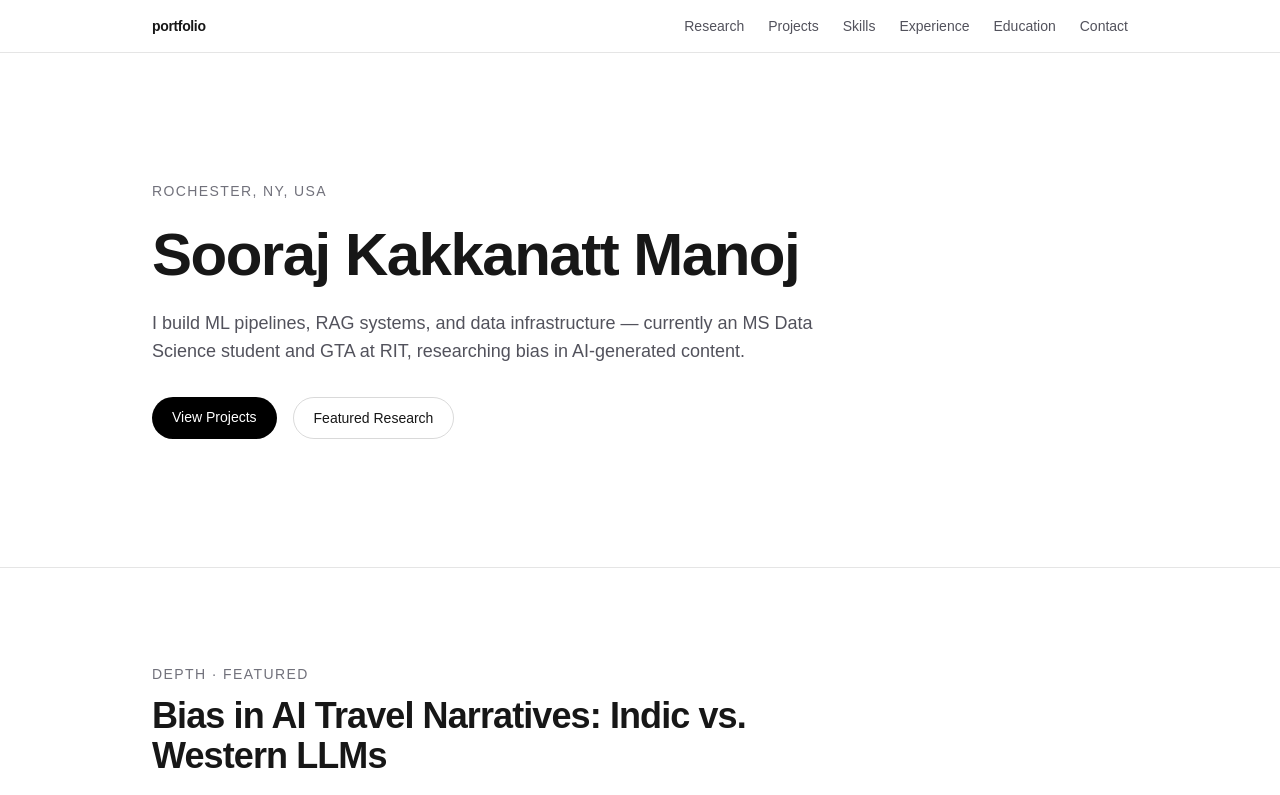
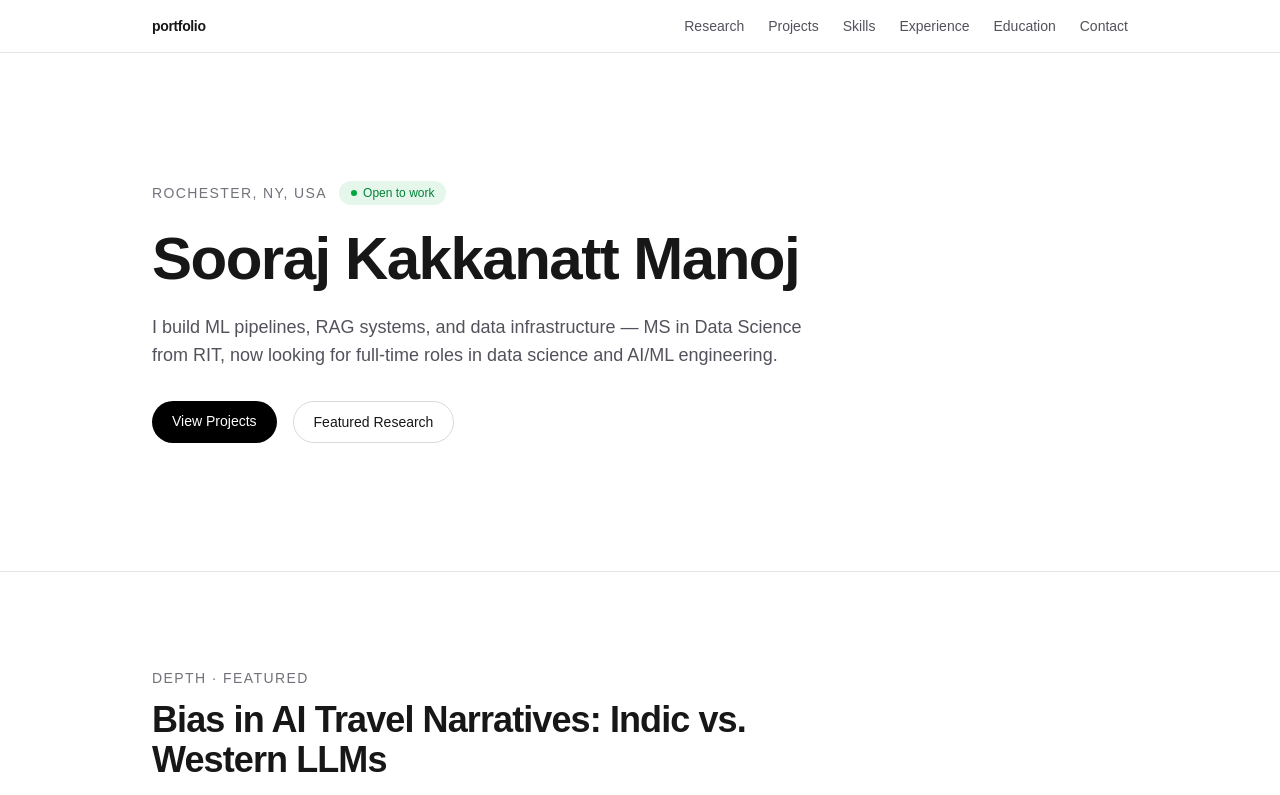
Before and after one commit to soorajmanoj/soorajmanoj.github.io, a Next.js app: page / in a window 1280 px wide. Shown: the top 795 px of the page. Built offline with nearby package versions, Linux system fonts and the light colour scheme.

Commit message:
Update copy to reflect RIT graduation and active job search
Add Open to Work badge in hero, update tagline/about/contact copy.

```diff
--- a/app/components/Contact.tsx
+++ b/app/components/Contact.tsx
@@ -6,7 +6,8 @@ export default function Contact() {
       <div className="mx-auto max-w-5xl px-6">
         <h2 className="text-3xl font-semibold tracking-tight sm:text-4xl">Get in touch</h2>
         <p className="mt-4 max-w-xl text-zinc-600 dark:text-zinc-400">
-          Open to research collaborations, engineering roles, and freelance work.
+          Actively looking for full-time roles in data science and AI/ML engineering — also open
+          to research collaborations and freelance work.
         </p>
         <div className="mt-6 flex flex-wrap gap-x-8 gap-y-3 text-sm font-medium">
           <a href={`mailto:${profile.email}`} className="underline underline-offset-4">
--- a/app/components/Hero.tsx
+++ b/app/components/Hero.tsx
@@ -3,9 +3,17 @@ import { profile } from "../data/content";
 export default function Hero() {
   return (
     <section className="mx-auto flex max-w-5xl flex-col gap-6 px-6 py-24 sm:py-32">
-      <p className="text-sm font-medium uppercase tracking-widest text-zinc-500">
-        {profile.location}
-      </p>
+      <div className="flex flex-wrap items-center gap-3">
+        <p className="text-sm font-medium uppercase tracking-widest text-zinc-500">
+          {profile.location}
+        </p>
+        {profile.openToWork && (
+          <span className="inline-flex items-center gap-1.5 rounded-full bg-green-600/10 px-3 py-1 text-xs font-medium text-green-700 dark:bg-green-400/10 dark:text-green-400">
+            <span className="h-1.5 w-1.5 rounded-full bg-green-600 dark:bg-green-400" />
+            Open to work
+          </span>
+        )}
+      </div>
       <h1 className="max-w-3xl text-4xl font-semibold tracking-tight sm:text-6xl">
         {profile.name}
       </h1>
--- a/app/data/content.ts
+++ b/app/data/content.ts
@@ -9,14 +9,15 @@ export const profile = {
   resumeUrl: "/assets/Resume.pdf",
   photoUrl: "/assets/Profile.jpg",
   tagline:
-    "I build ML pipelines, RAG systems, and data infrastructure — currently an MS Data Science student and GTA at RIT, researching bias in AI-generated content.",
+    "I build ML pipelines, RAG systems, and data infrastructure — MS in Data Science from RIT, now looking for full-time roles in data science and AI/ML engineering.",
+  openToWork: true,
 };
 
 export const about = {
   title: "Who I am",
   paragraphs: [
-    "My name's Sooraj. I'm a Data Scientist and AI/ML engineer based in Rochester, NY, finishing my MS in Data Science at RIT.",
-    "I work across the stack — from Spark/Kafka data pipelines to RAG systems and LLM evaluation research — with a focus on building things that hold up in production, not just in a notebook.",
+    "My name's Sooraj. I'm a Data Scientist and AI/ML engineer based in Rochester, NY, and a recent MS in Data Science graduate from RIT.",
+    "I work across the stack — from Spark/Kafka data pipelines to RAG systems and LLM evaluation research — with a focus on building things that hold up in production, not just in a notebook. I'm currently open to full-time opportunities.",
   ],
 };
 
```
